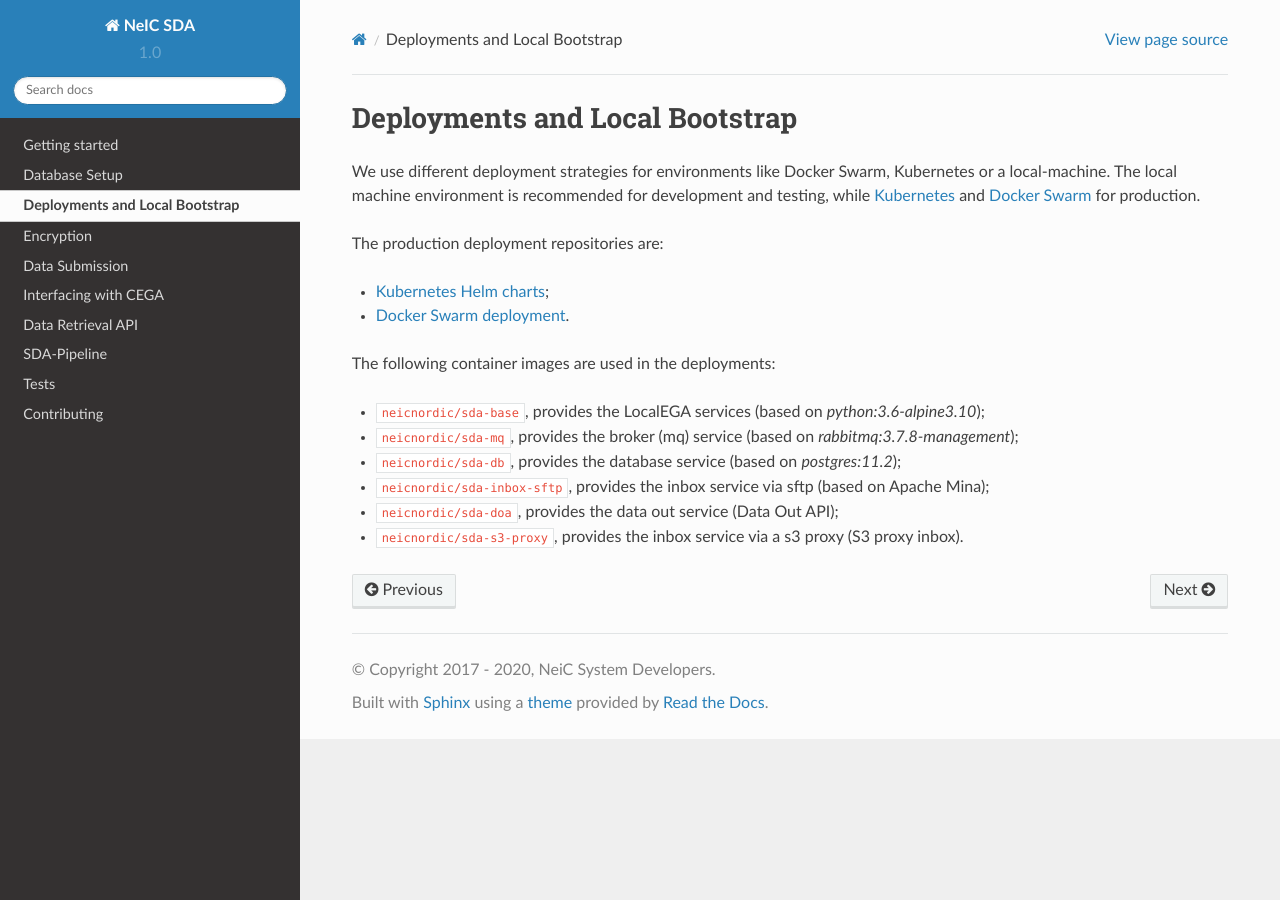
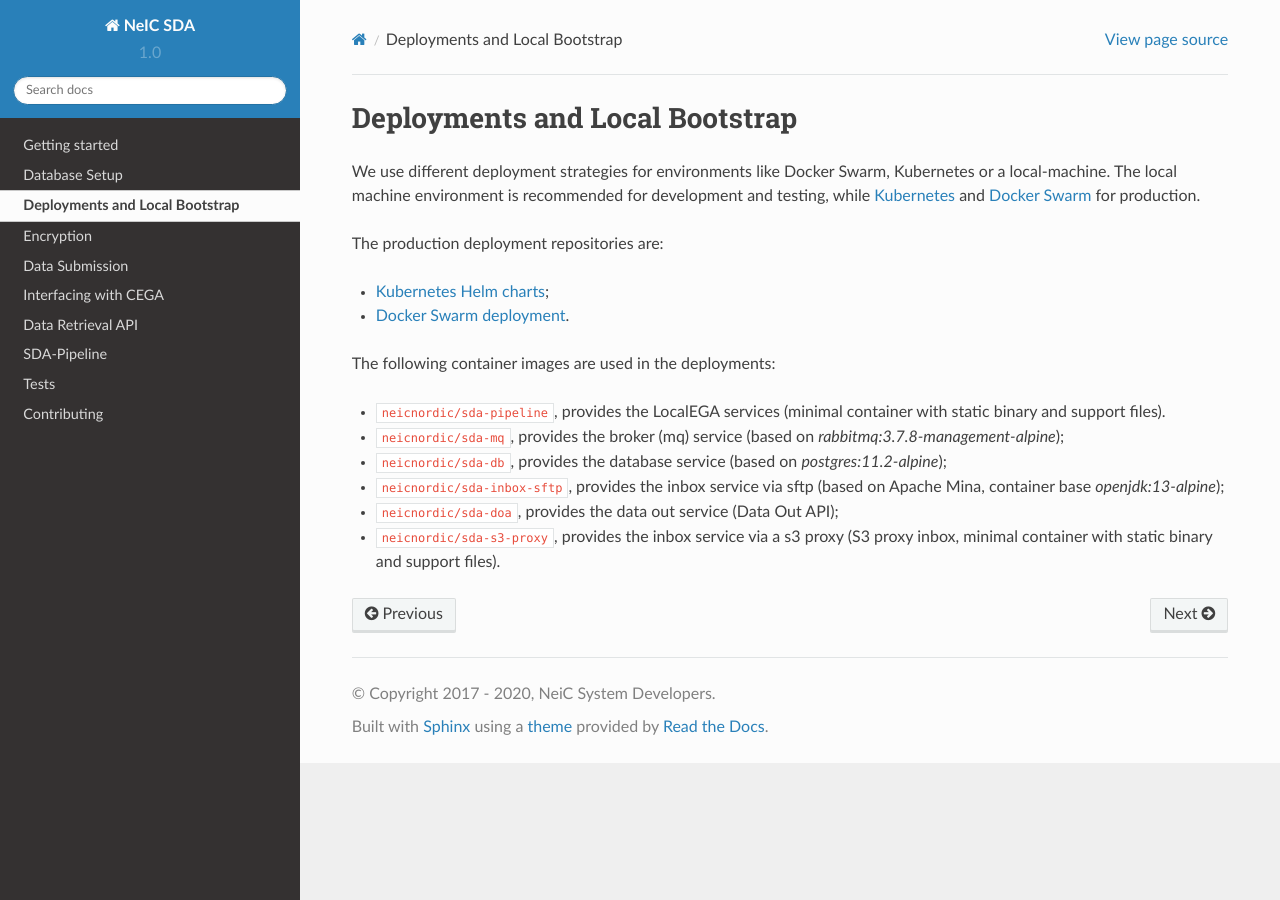
Before and after one commit to neicnordic/neic-sda, a Sphinx documentation site: the page built from docs/deploy.rst, in a window 1280 px wide. Built offline with Sphinx 7.4.7 and the Read the Docs theme 2.0.0, drawn with Linux system fonts in a browser that asks for light colours.

Commit message:
Updated base info

```diff
--- a/docs/deploy.rst
+++ b/docs/deploy.rst
@@ -13,9 +13,9 @@ The production deployment repositories are:
 
 The following container images are used in the deployments:
 
-* ``neicnordic/sda-base``, provides the LocalEGA services (based on `python:3.6-alpine3.10`);
-* ``neicnordic/sda-mq``, provides the broker (mq) service (based on `rabbitmq:3.7.8-management`);
-* ``neicnordic/sda-db``, provides the database service (based on `postgres:11.2`);
-* ``neicnordic/sda-inbox-sftp``, provides the inbox service via sftp (based on Apache Mina);
+* ``neicnordic/sda-pipeline``, provides the LocalEGA services (minimal container with static binary and support files).
+* ``neicnordic/sda-mq``, provides the broker (mq) service (based on `rabbitmq:3.7.8-management-alpine`);
+* ``neicnordic/sda-db``, provides the database service (based on `postgres:11.2-alpine`);
+* ``neicnordic/sda-inbox-sftp``, provides the inbox service via sftp (based on Apache Mina, container base `openjdk:13-alpine`);
 * ``neicnordic/sda-doa``, provides the data out service (Data Out API);
-* ``neicnordic/sda-s3-proxy``, provides the inbox service via a s3 proxy (S3 proxy inbox).
+* ``neicnordic/sda-s3-proxy``, provides the inbox service via a s3 proxy (S3 proxy inbox, minimal container with static binary and support files).
```
